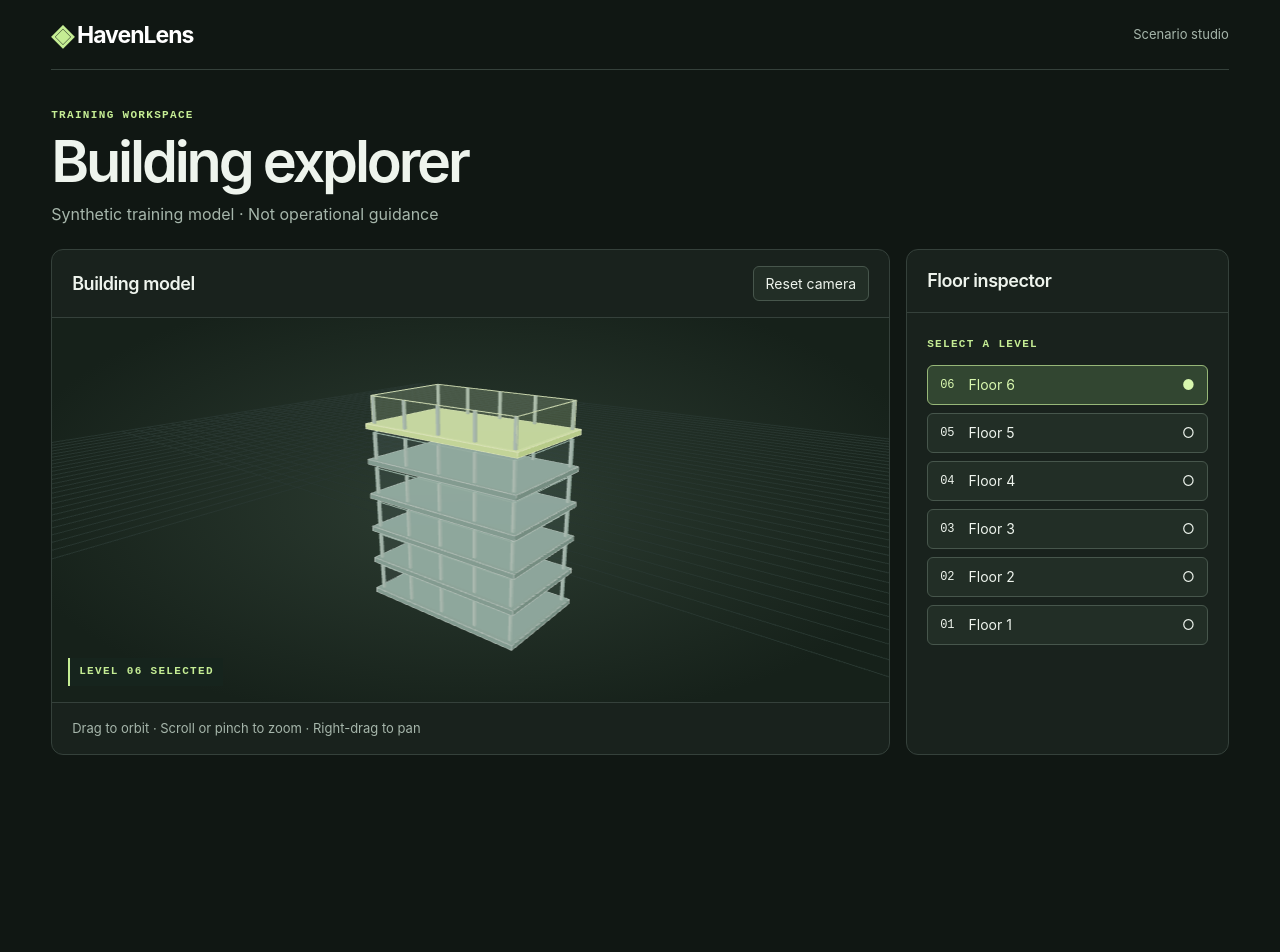
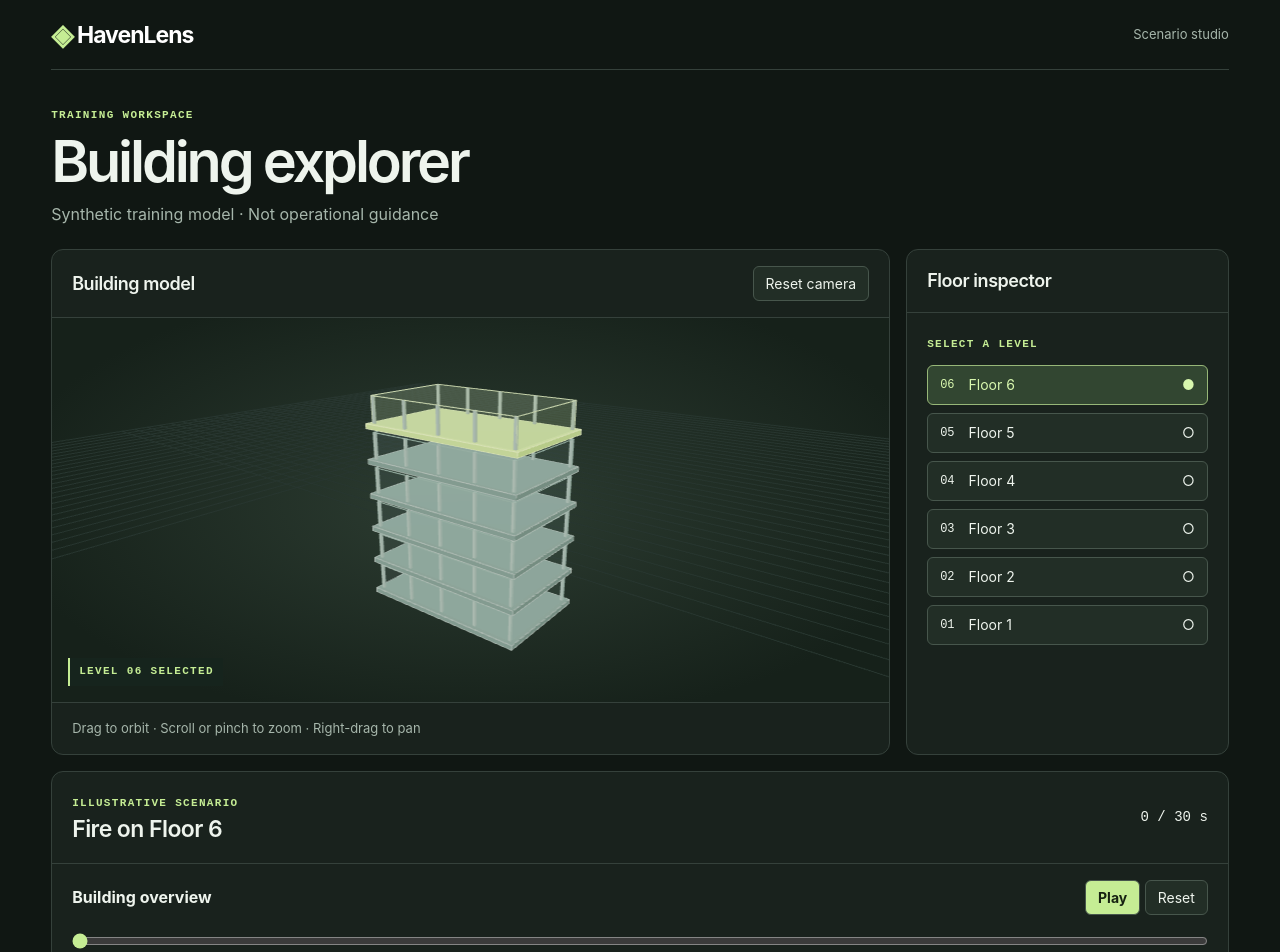
Before and after one commit to sirElvinn/havenlens, a Next.js app: page / in a window 1280 px wide. Shown: the top 952 px of the page. Before the commit the page ends 800 px from the top, so only its background shows below. Built offline with nearby package versions, Linux system fonts and the light colour scheme.

Commit message:
Add deterministic fire scenario timeline and synthetic agent markers

```diff
--- a/src/app/globals.css
+++ b/src/app/globals.css
@@ -6,3 +6,4 @@ header{border-bottom:1px solid var(--line);height:70px;color:var(--muted)}header
 .intro{padding:30px 0 23px}small,.location{font:600 11px/1.4 ui-monospace,monospace;letter-spacing:.12em;color:var(--accent)}h1{font-size:clamp(34px,4.5vw,60px);letter-spacing:-.055em;line-height:1.12;margin:5px 0 8px;font-weight:600}.intro p,.hint{color:var(--muted)}.workspace{display:grid;grid-template-columns:minmax(0,2.6fr) minmax(230px,1fr);gap:16px}.panel{background:#19221d;border:1px solid var(--line);border-radius:12px;overflow:hidden}.bar,.inside,.hint{padding:16px 20px}.bar{min-height:63px;border-bottom:1px solid var(--line)}h2{font-size:18px;font-weight:600;letter-spacing:-.025em}button{cursor:pointer;border:1px solid #47564c;border-radius:6px;background:#222e26;color:inherit;padding:6px 12px;font-size:14px}button:hover{background:#334438}button:focus-visible,input:focus-visible{outline:3px solid var(--accent);outline-offset:2px}
 .stage{height:clamp(350px,48vh,600px);position:relative;background:radial-gradient(ellipse at 50% 48%,#2d3d32,#16211a 80%)}.location{pointer-events:none;position:absolute;left:16px;bottom:16px;background:#17251ee8;padding:6px 9px;border-left:2px solid var(--accent)}.hint{border-top:1px solid var(--line)}.floors{display:grid;gap:8px;margin-top:12px}.floors button{justify-content:flex-start;gap:14px;min-height:40px}.floors b{font:12px ui-monospace,monospace}.floors span{margin-left:auto}.floors button[aria-pressed=true]{background:#324631;border-color:#97b778;color:#d8f7ae}.fallback{padding:26px;color:var(--muted)}
 @media(max-width:720px){.workspace{grid-template-columns:1fr}.floors{grid-template-columns:repeat(2,1fr)}.stage{height:350px}.intro{padding:22px 0 18px}.bar,.inside,.hint{padding:12px 14px}}
+.timeline{margin-top:16px}.timeline .bar h2{font-size:23px}.timeline output{font:14px ui-monospace,monospace}.timeline input{width:100%;margin:18px 0 12px;accent-color:var(--accent)}.primary{background:var(--accent);color:#162211;font-weight:650}.primary:hover{background:#d5f9ab}.legend{display:flex;flex-wrap:wrap;gap:10px 22px;font-size:13px}.legend span:nth-child(1){color:#ffb092}.legend span:nth-child(2){color:#a5d7ff}.legend span:nth-child(3){color:#e4c4fa}.playrow{gap:12px}.playrow>div{white-space:nowrap}
--- a/src/app/page.tsx
+++ b/src/app/page.tsx
@@ -1,7 +1,8 @@
 "use client";
 
 import dynamic from "next/dynamic";
-import { useState } from "react";
+import { duration, phaseAt, ScenarioMarkers } from "../components/Scenario";
+import { useEffect, useRef, useState } from "react";
 
 const Building = dynamic(() => import("../components/Building"), {
   ssr:false, loading: () => <p className="fallback">Preparing model…</p>
@@ -11,16 +12,50 @@ const floors = [6,5,4,3,2,1];
 export default function Home() {
   const [floor, setFloor] = useState(6);
   const [view, setView] = useState(0);
+  const [seconds, setSeconds] = useState(0);
+  const [playing, setPlaying] = useState(false);
+  const offset = useRef(0);
+  useEffect(() => {
+    if (!playing) return;
+    const start = performance.now();
+    const timer = window.setInterval(() => {
+      const time = Math.min(duration, offset.current + (performance.now()-start)/1000);
+      setSeconds(time);
+      if (time === duration) setPlaying(false);
+    }, 60);
+    return () => window.clearInterval(timer);
+  }, [playing]);
+
+  function togglePlayback() {
+    if (!playing) {
+      offset.current = seconds === duration ? 0 : seconds;
+      setSeconds(offset.current);
+    }
+    setPlaying(!playing);
+  }
+  function seek(time: number) {
+    setPlaying(false);
+    setSeconds(time);
+  }
+
   return <main>
     <header><strong><span aria-hidden="true" className="logo">◈</span> HavenLens</strong><span>Scenario studio</span></header>
     <section className="intro"><small>TRAINING WORKSPACE</small><h1>Building explorer</h1><p>Synthetic training model · Not operational guidance</p></section>
     <div className="workspace"><section className="panel" aria-label="Building viewer">
       <div className="bar"><h2>Building model</h2><button onClick={()=>setView(v=>v+1)}>Reset camera</button></div>
-      <div className="stage"><Building selected={floor} select={setFloor} view={view}/><span className="location">LEVEL 0{floor} SELECTED</span></div>
+      <div className="stage"><Building selected={floor} select={setFloor} view={view} overlays={<ScenarioMarkers seconds={seconds}/>}/><span className="location">LEVEL 0{floor} SELECTED</span></div>
       <div className="hint">Drag to orbit · Scroll or pinch to zoom · Right-drag to pan</div>
     </section><aside className="panel">
       <div className="bar"><h2>Floor inspector</h2></div>
       <div className="inside"><small>SELECT A LEVEL</small><div className="floors">{floors.map(n=><button key={n} aria-pressed={floor===n} onClick={()=>setFloor(n)}><b>0{n}</b> Floor {n}<span aria-hidden="true">{n===floor?"●":"○"}</span></button>)}</div></div>
     </aside></div>
+    <section className="panel timeline">
+      <div className="bar"><div><small>ILLUSTRATIVE SCENARIO</small><h2>Fire on Floor 6</h2></div><output>{Math.floor(seconds)} / {duration} s</output></div>
+      <div className="inside">
+        <div className="playrow"><strong>{phaseAt(seconds)}</strong><div><button className="primary" onClick={togglePlayback}>{playing?"Pause":seconds===duration?"Replay":"Play"}</button> <button onClick={()=>seek(0)}>Reset</button></div></div>
+        <input type="range" aria-label="Scenario time in seconds" min="0" max={duration} step=".1" value={seconds} onChange={e=>seek(Number(e.target.value))}/>
+        <p className="legend"><span>◆ Fire · 4 s</span><span>● Occupants · 10 s</span><span>■ Responder · 18 s</span></p>
+      </div>
+    </section>
   </main>;
 }
--- /dev/null
+++ b/src/components/Scenario.tsx
@@ -0,0 +1,21 @@
+export const duration = 30;
+export function phaseAt(seconds: number) {
+  if (seconds >= duration) return "Playback complete";
+  if (seconds >= 18) return "Responder marker";
+  if (seconds >= 10) return "Occupant markers";
+  if (seconds >= 4) return "Fire marker on floor 6";
+  return "Building overview";
+}
+
+export function ScenarioMarkers({seconds}: {seconds:number}) {
+  return <>
+    {seconds >= 4 && <group position={[1.55,6.9,1.4]} scale={1+.12*Math.sin(seconds*4)}>
+      <mesh><octahedronGeometry args={[.48]}/><meshBasicMaterial color="#ff8959"/></mesh>
+      <mesh position={[0,.08,0]}><coneGeometry args={[.21,.95,6]}/><meshBasicMaterial color="#ffe1a1"/></mesh>
+    </group>}
+    {seconds >= 10 && [-1,0].map(x=><mesh key={x} position={[x,6.5,1.6]}>
+      <sphereGeometry args={[.19,12,12]}/><meshBasicMaterial color="#85c9ff"/>
+    </mesh>)}
+    {seconds >= 18 && <mesh position={[1,.45,1.8]}><boxGeometry args={[.32,.32,.32]}/><meshBasicMaterial color="#dfacff"/></mesh>}
+  </>;
+}
```
Also changed, not shown: tsconfig.json (+32 -6 lines).
